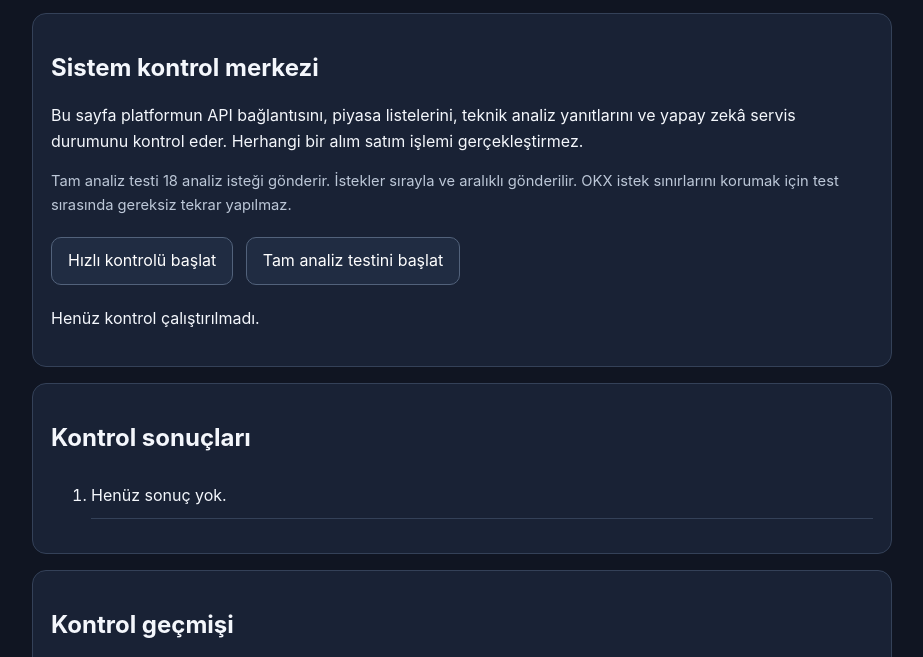
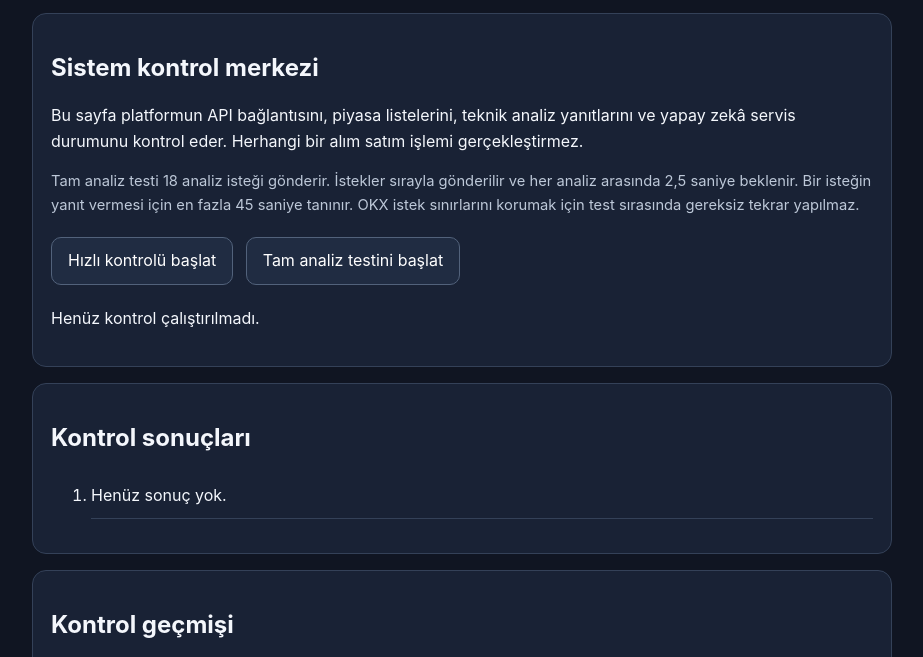
Before and after one commit to engellihaklari480-hash/kripto-analiz-platformu, a website: page sistem-kontrol.html in a window 1280 px wide. Shown: the part 133-790 px from the top of the page, without its empty margins (178-1101 px from the left). Drawn offline with Linux system fonts and the light colour scheme.

Commit message:
Update sistem-kontrol.html

```diff
--- a/sistem-kontrol.html
+++ b/sistem-kontrol.html
@@ -142,11 +142,11 @@ Herhangi bir alım satım işlemi gerçekleştirmez.
 
 Tam analiz testi 18 analiz isteği gönderir.
 
-İstekler sırayla ve aralıklı gönderilir.
+İstekler sırayla gönderilir ve her analiz arasında 2,5 saniye beklenir.
 
-OKX istek sınırlarını korumak için test sırasında gereksiz
+Bir isteğin yanıt vermesi için en fazla 45 saniye tanınır.
 
-tekrar yapılmaz.
+OKX istek sınırlarını korumak için test sırasında gereksiz tekrar yapılmaz.
 
 </p>
 
@@ -155,8 +155,7 @@ tekrar yapılmaz.
 Hızlı kontrolü başlat
 
 </button>
-
-<button id="full" type="button">
+ <button id="full" type="button">
 
 Tam analiz testini başlat
 
@@ -235,7 +234,8 @@ Supabase kayıtlarını, kod güvenliğini veya
 arka plan zamanlanmış görevlerini denetlemez.
 
 </p>
- </section>
+
+</section>
 
 </main>
 
@@ -295,7 +295,7 @@ arka plan zamanlanmış görevlerini denetlemez.
 
       controller.abort();
 
-    }, 18000);
+    }, 45000);
 
     try {
 
@@ -857,7 +857,7 @@ arka plan zamanlanmış görevlerini denetlemez.
 
             }
 
-            await wait(650);
+            await wait(2500);
 
           }
 
```
